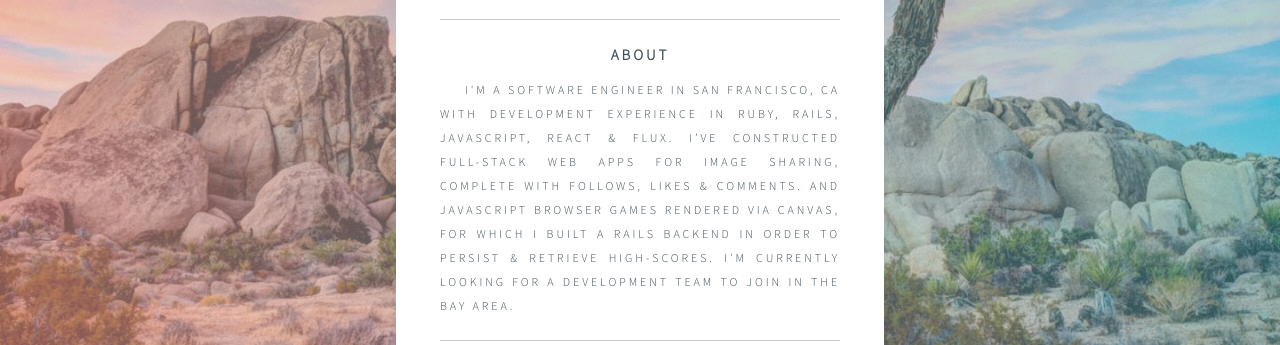
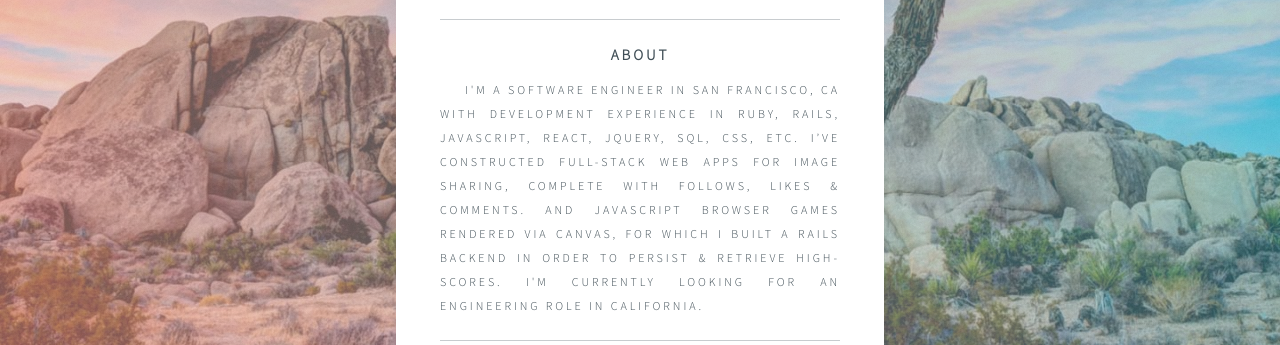
Before and after one commit to jhulcher/jhulcher.github.io, a plain HTML site: page index.html in a window 1280 px wide. Shown: the part 407-752 px from the top of the page. Drawn offline with Linux system fonts and the light colour scheme.

Commit message:
Change intro and resume

```diff
--- a/index.html
+++ b/index.html
@@ -23,11 +23,11 @@
 							</div>
 
 							<div class="bio section-item">
-								I'm a Software Engineer in San Francisco, CA with development experience in Ruby, Rails, Javascript, React & Flux.
+								I'm a Software Engineer in San Francisco, CA with development experience in Ruby, Rails, Javascript, React, jQuery, SQL, CSS, etc.
 								I’ve constructed full-stack web apps for image sharing, complete with follows, likes & comments.
 								And Javascript browser games rendered via Canvas,
 								for which I built a Rails backend in order to persist & retrieve high-scores.
-								I'm currently looking for a development team to join in the Bay Area.
+								I'm currently looking for an engineering role in California.
 							</div>
 						</hr>
 
```
Also changed, not shown: 2 other files.
